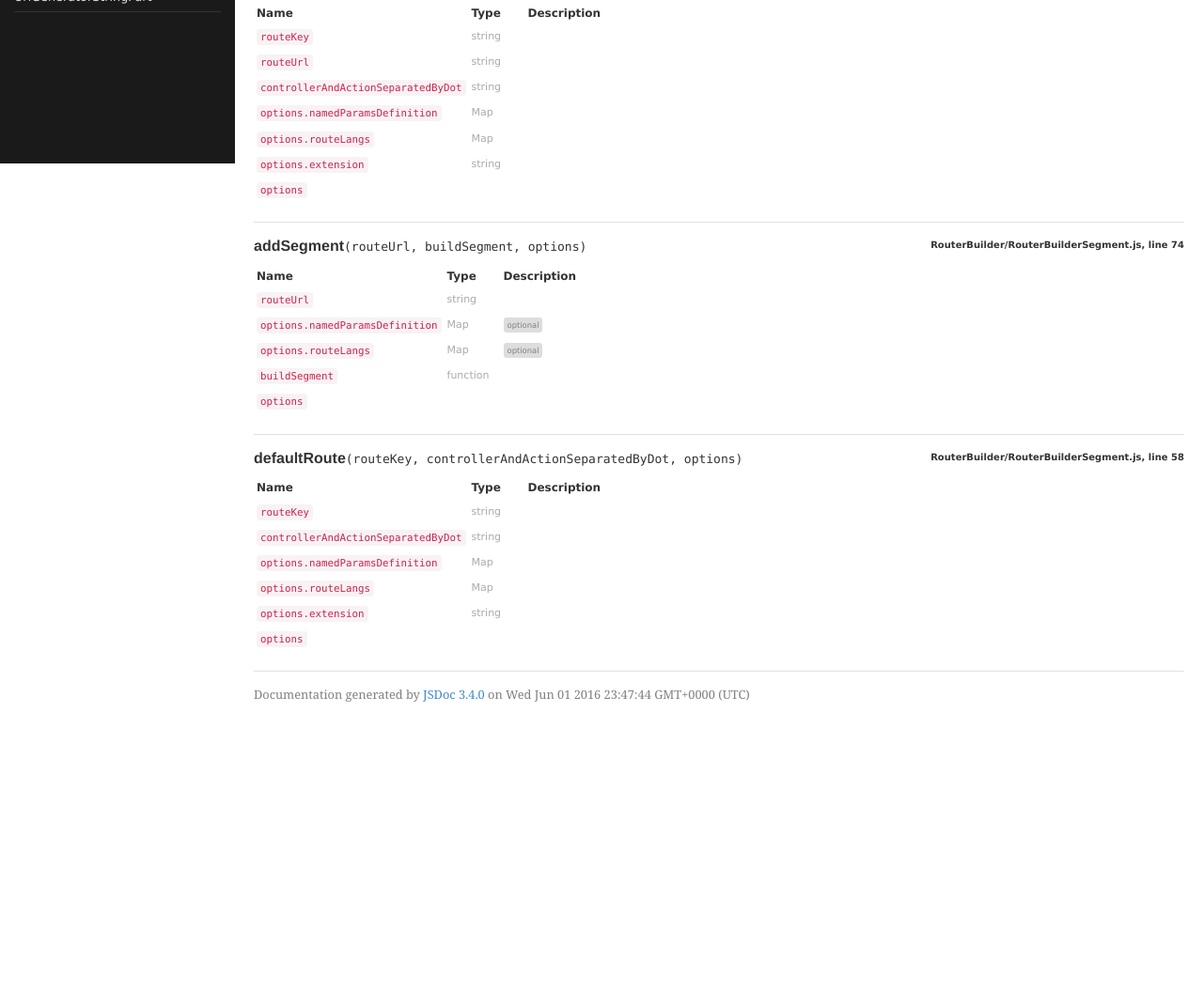
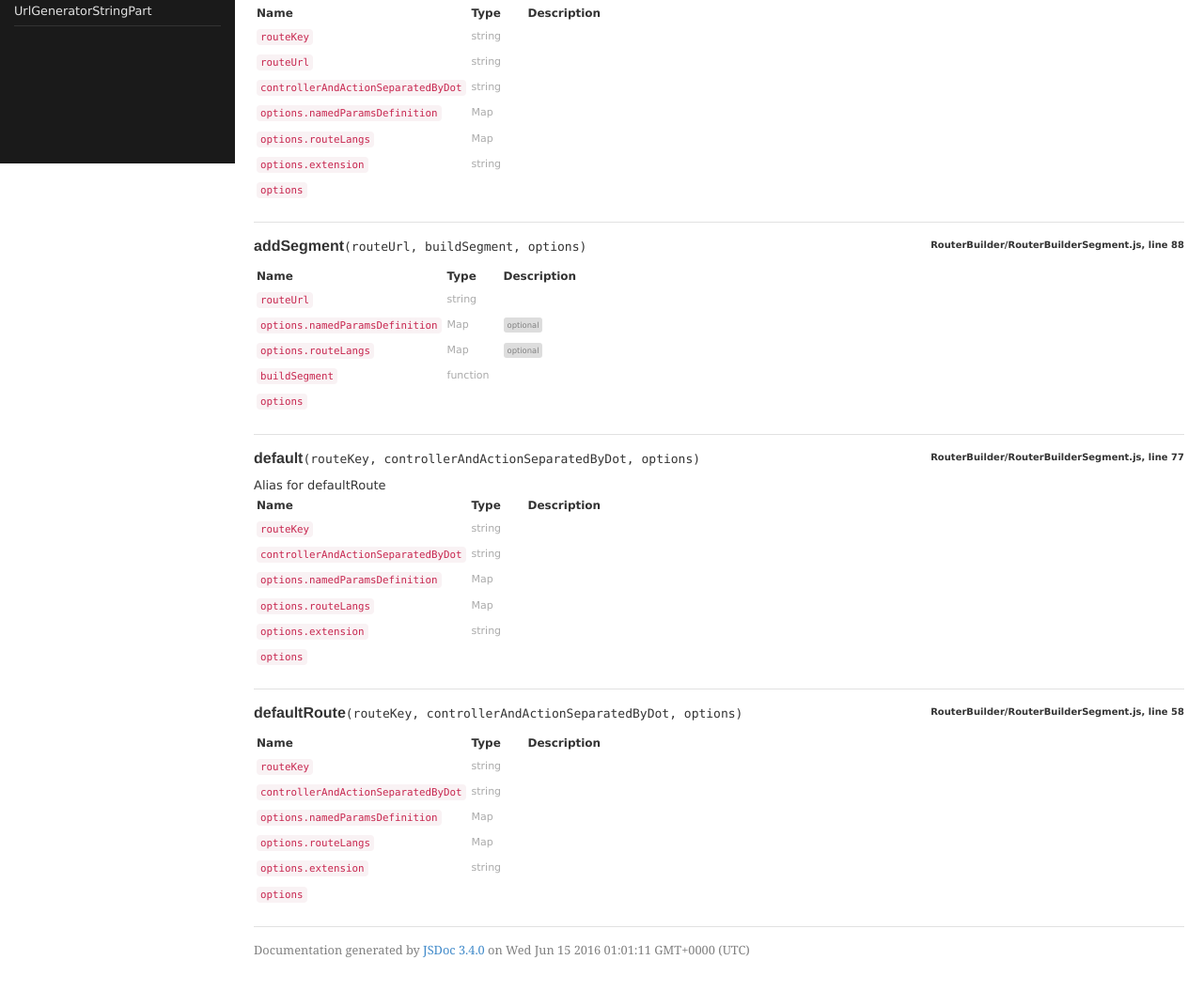
Before and after one commit to christophehurpeau/limosa, a plain HTML site: page docs/RouterBuilderSegment.html in a window 1280 px wide. Shown: the part 626-1681 px from the top of the page at 94% size. Before the commit the page ends 1409 px from the top, so only its background shows below. Drawn offline with Linux system fonts and the light colour scheme.

Commit message:
auto commit from circleci

```diff
--- a/docs/RouterBuilderSegment.html
+++ b/docs/RouterBuilderSegment.html
@@ -144,6 +144,8 @@
 
                 <li data-name="RouterBuilderSegment#addSegment"><a href="RouterBuilderSegment.html#addSegment">addSegment</a></li>
 
+                <li data-name="RouterBuilderSegment#default"><a href="RouterBuilderSegment.html#default">default</a></li>
+
                 <li data-name="RouterBuilderSegment#defaultRoute"><a href="RouterBuilderSegment.html#defaultRoute">defaultRoute</a></li>
 
             </ul>
@@ -1103,7 +1105,7 @@
 
 
         <div class="tag-source">
-            RouterBuilder/RouterBuilderSegment.js, line 74
+            RouterBuilder/RouterBuilderSegment.js, line 88
         </div>
 
     </div>
@@ -1324,6 +1326,232 @@
 
 <dt>
     <div class="nameContainer">
+        <h4 class="name" id="default">
+
+            default<span class="signature">(routeKey, controllerAndActionSeparatedByDot, options)</span>
+        </h4>
+
+
+        <div class="tag-source">
+            RouterBuilder/RouterBuilderSegment.js, line 77
+        </div>
+
+    </div>
+
+
+</dt>
+<dd>
+
+
+    <div class="description">
+        Alias for defaultRoute
+    </div>
+
+
+
+
+
+
+
+
+
+<table class="params">
+    <thead>
+	<tr>
+
+		<th>Name</th>
+
+
+		<th>Type</th>
+
+
+
+		<th class="last">Description</th>
+	</tr>
+	</thead>
+
+	<tbody>
+
+
+        <tr>
+
+                <td class="name"><code>routeKey</code></td>
+
+
+            <td class="type">
+
+
+<span class="param-type">string</span>
+
+
+
+            </td>
+
+
+
+            <td class="description last">
+
+                </td>
+        </tr>
+
+
+
+        <tr>
+
+                <td class="name"><code>controllerAndActionSeparatedByDot</code></td>
+
+
+            <td class="type">
+
+
+<span class="param-type">string</span>
+
+
+
+            </td>
+
+
+
+            <td class="description last">
+
+                </td>
+        </tr>
+
+
+
+        <tr>
+
+                <td class="name"><code>options.namedParamsDefinition</code></td>
+
+
+            <td class="type">
+
+
+<span class="param-type">Map</span>
+
+
+
+            </td>
+
+
+
+            <td class="description last">
+
+                </td>
+        </tr>
+
+
+
+        <tr>
+
+                <td class="name"><code>options.routeLangs</code></td>
+
+
+            <td class="type">
+
+
+<span class="param-type">Map</span>
+
+
+
+            </td>
+
+
+
+            <td class="description last">
+
+                </td>
+        </tr>
+
+
+
+        <tr>
+
+                <td class="name"><code>options.extension</code></td>
+
+
+            <td class="type">
+
+
+<span class="param-type">string</span>
+
+
+
+            </td>
+
+
+
+            <td class="description last">
+
+                </td>
+        </tr>
+
+
+
+        <tr>
+
+                <td class="name"><code>options</code></td>
+
+
+            <td class="type">
+
+            </td>
+
+
+
+            <td class="description last">
+
+                </td>
+        </tr>
+
+
+	</tbody>
+</table>
+
+
+
+<dl class="details">
+
+
+
+
+
+
+
+
+
+
+
+
+
+
+
+
+
+
+
+
+
+</dl>
+
+
+
+
+
+
+
+
+
+
+
+
+
+</dd>
+
+
+
+<dt>
+    <div class="nameContainer">
         <h4 class="name" id="defaultRoute">
 
             defaultRoute<span class="signature">(routeKey, controllerAndActionSeparatedByDot, options)</span>
@@ -1559,7 +1787,7 @@
 
 
         <footer>
-            Documentation generated by <a target="_blank" href="https://github.com/jsdoc3/jsdoc">JSDoc 3.4.0</a> on Wed Jun 01 2016 23:47:44 GMT+0000 (UTC)
+            Documentation generated by <a target="_blank" href="https://github.com/jsdoc3/jsdoc">JSDoc 3.4.0</a> on Wed Jun 15 2016 01:01:11 GMT+0000 (UTC)
         </footer>
     </div>
 </div>
```
Also changed, not shown: docs/Route.html (+3 -1 lines), docs/Router.html (+3 -1 lines), docs/RouterBuilder.html (+3 -1 lines), docs/RouterRoute.html (+3 -1 lines), docs/RouterRouteCommon.html (+3 -1 lines), docs/RouterRouteLang.html (+3 -1 lines), docs/RouterRouteSegment.html (+3 -1 lines), docs/RoutesTranslations.html (+3 -1 lines), docs/UrlGenerator.html (+3 -1 lines), docs/UrlGeneratorNamedParamPart.html (+3 -1 lines), docs/UrlGeneratorOptionalGroupPart.html (+3 -1 lines), docs/UrlGeneratorPartArray.html (+3 -1 lines), docs/UrlGeneratorStringPart.html (+3 -1 lines), docs/global.html (+3 -1 lines), 1 more files.
